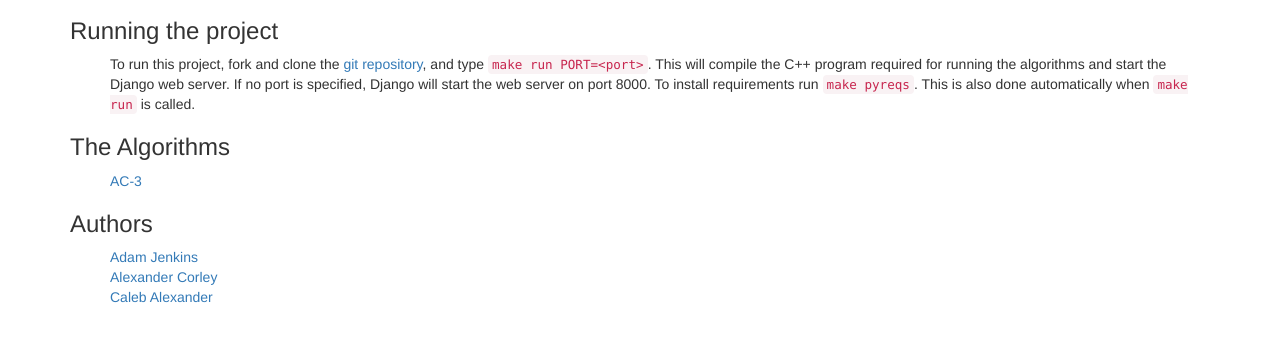
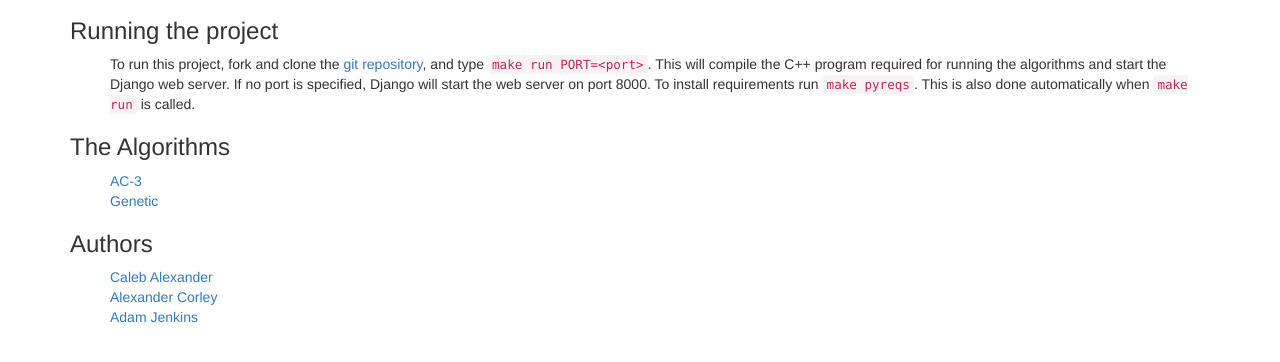
Before and after one commit to adamjenkins1/sudoku, a Django app: page /about/ in a window 1280 px wide. Shown: the part 245-607 px from the top of the page. Run offline with Django 3.2, Linux system fonts and the light colour scheme; some libraries are stand-ins or nearby versions.

Commit message:
Adds genetic algorithm to readme and about.html

```diff
--- a/sudoku/templates/about.html
+++ b/sudoku/templates/about.html
@@ -36,14 +36,15 @@
 
   <h3>The Algorithms</h3>
   <ul>
-    <a href="https://en.wikipedia.org/wiki/AC-3_algorithm" target="new">AC-3</a>
+    <a href="https://en.wikipedia.org/wiki/AC-3_algorithm" target="new">AC-3</a><br>
+    <a href="https://en.wikipedia.org/wiki/Genetic_algorithm" target="new">Genetic</a>
   </ul>
 
   <h3>Authors</h3>
   <ul>
+    <a href="https://github.com/calexander13" target="new">Caleb Alexander</a><br>
+    <a href="https://github.com/archer31" target="new">Alexander Corley</a><br>
     <a href="https://github.com/adamjenkins1" target="new">Adam Jenkins</a><br>
-    <a href="https://github.com/archer31" target="new">Alexander Corley</a><br>
-    <a href="https://github.com/calexander13" target="new">Caleb Alexander</a><br>
   </ul>
 </div> <!-- /container -->
 
```
Also changed, not shown: README.md.
